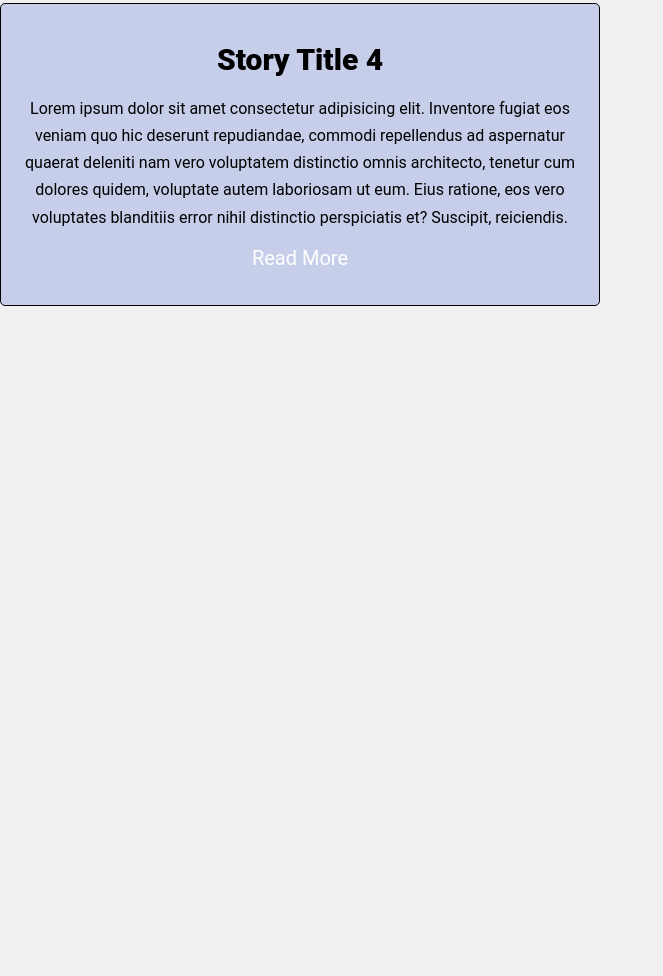
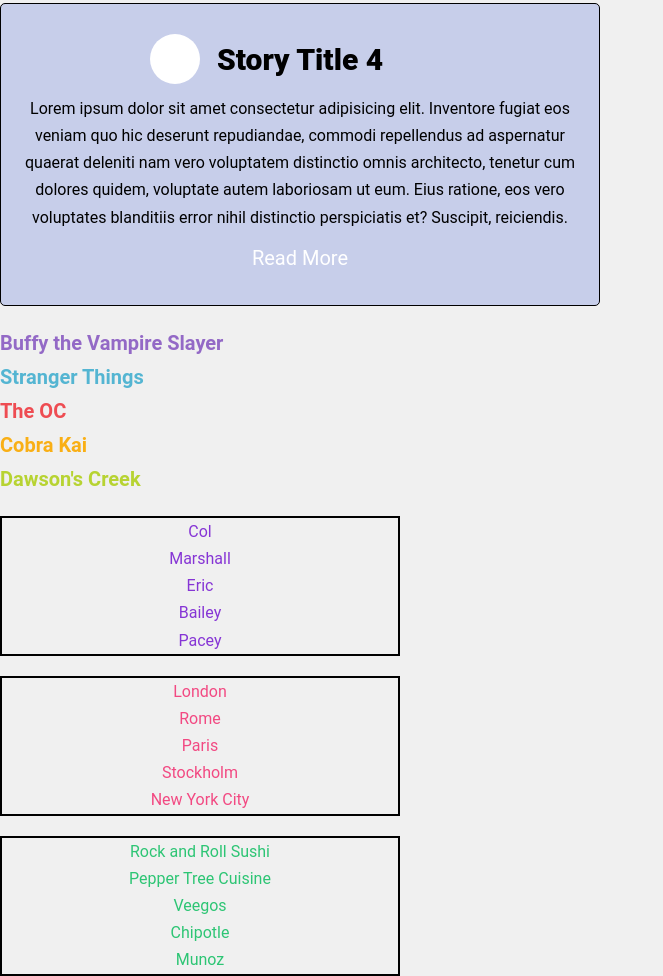
Before and after one commit to lpattis1/innovatebham-project3, a plain HTML site: page index.html in a window 1280 px wide. Shown: the part 1006-1982 px from the top of the page, without its empty margins (0-663 px from the left). Before the commit the page ends 1332 px from the top, so only its background shows below. Drawn offline with Linux system fonts and the light colour scheme.

Commit message:
Final changes.

```diff
--- a/index.html
+++ b/index.html
@@ -79,5 +79,37 @@
         </div>
       </div>
     </div>
+    <h1 class="original" id="show1">Buffy the Vampire Slayer</h1>
+    <h1 class="original" id="show2">Stranger Things</h1>
+    <h1 class="original" id="show5">The OC</h1>
+    <h1 class="additional" id="show4">Cobra Kai</h1>
+    <h1 class="additional" id="show3">Dawson's Creek</h1>
+    <div class="list">
+      <ul>
+        <li>Col</li>
+        <li>Marshall</li>
+        <li>Eric</li>
+        <li>Bailey</li>
+        <li>Pacey</li>
+      </ul>
+    </div>
+    <div class="list">
+      <ul class="star">
+        <li>London</li>
+        <li>Rome</li>
+        <li>Paris</li>
+        <li>Stockholm</li>
+        <li>New York City</li>
+      </ul>
+    </div>
+    <div class="list">
+      <ul class="star" id="wars">
+        <li>Rock and Roll Sushi</li>
+        <li>Pepper Tree Cuisine</li>
+        <li>Veegos</li>
+        <li>Chipotle</li>
+        <li>Munoz</li>
+      </ul>
+    </div>
   </body>
 </html>
--- a/style.css
+++ b/style.css
@@ -50,7 +50,6 @@ a {
   margin-bottom: 1rem;
 }
 
-
 a:hover {
   cursor: pointer;
   color: black;
@@ -62,8 +61,8 @@ a:hover {
 .boxes {
   margin-bottom: 2rem;
   padding: 3rem 2rem;
-    border: .1rem solid black;
-    border-radius: .5rem;
+  border: 0.1rem solid black;
+  border-radius: 0.5rem;
   width: 60rem;
   display: block;
 }
@@ -73,18 +72,79 @@ a:hover {
 }
 
 #box1 {
-    background: #FF9AA2;
+  background: #ff9aa2;
 }
 
 #box2 {
-    background: #E2F0CB;
-
+  background: #e2f0cb;
 }
 
 #box3 {
-    background: #FFDAC1;
+  background: #ffdac1;
 }
 
 #box4 {
-    background: #C7CEEA;
+  background: #c7ceea;
 }
+
+.inner-box {
+  height: 5rem;
+  width: 5rem;
+  border-radius: 5rem;
+  background: white;
+  position: absolute;
+  left: 15rem;
+}
+
+/* Styling specifically */
+h1 {
+  color: #ff9aa2;
+}
+
+.original {
+  color: #869edc;
+}
+
+.additional {
+  color: #dfa9d6;
+}
+
+#show1 {
+  color: #9369c6;
+}
+
+#show2 {
+  color: #54b5d2;
+}
+
+#show3 {
+  color: #b7d332;
+}
+
+#show4 {
+  color: #f9af15;
+}
+
+#show5 {
+  color: #ee4c52;
+}
+
+ul {
+  color: #8635d5;
+  font-size: 1.6rem;
+}
+
+.star {
+  color: #f24982;
+}
+
+#wars {
+    color: #2DC574;
+}
+
+.list {
+    border: .2rem solid black;
+    margin-top: 2rem;
+    width: 40rem;
+    text-align: center;
+}
```
Lines whose indentation alone changed are shown as unchanged.
